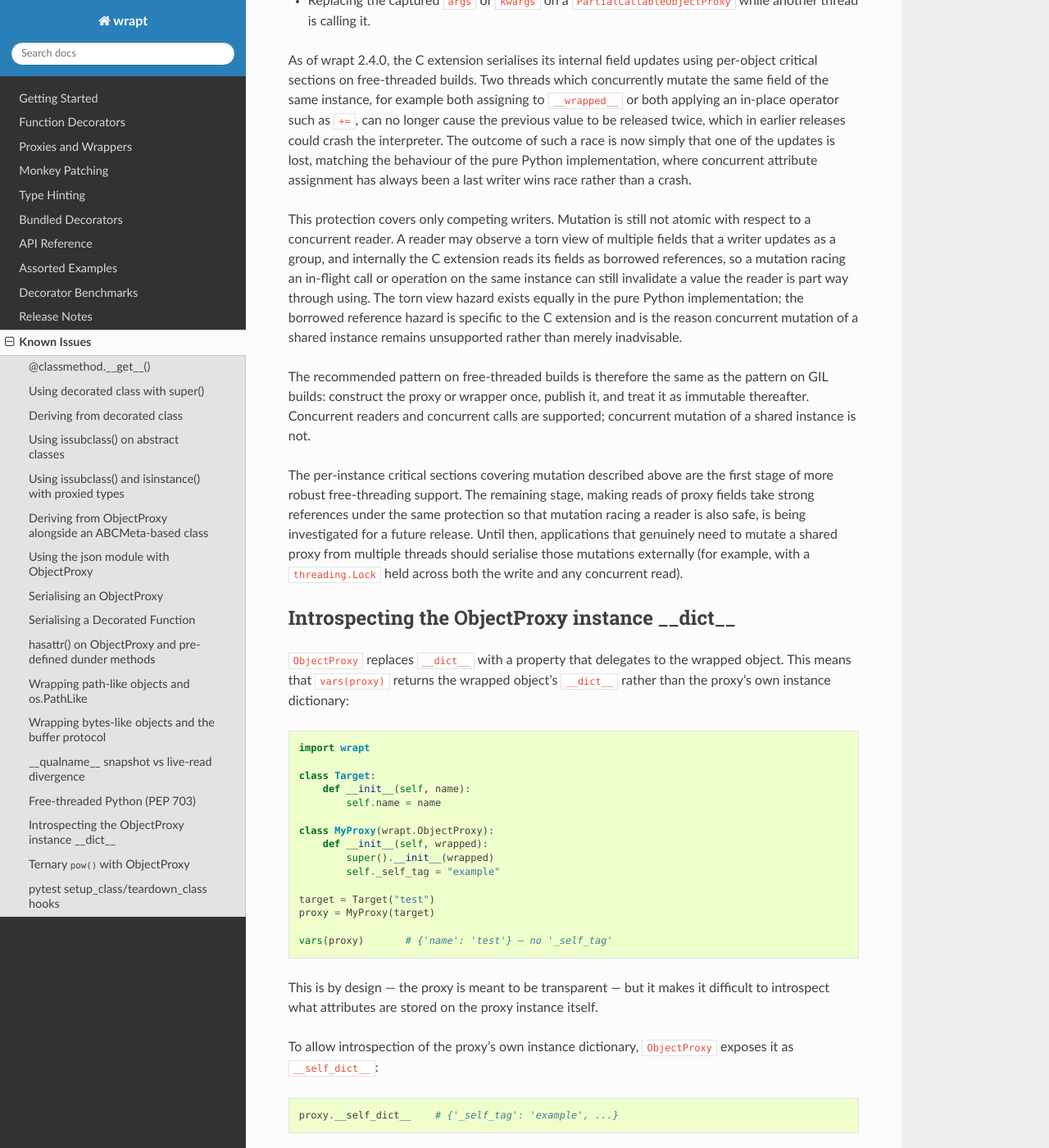
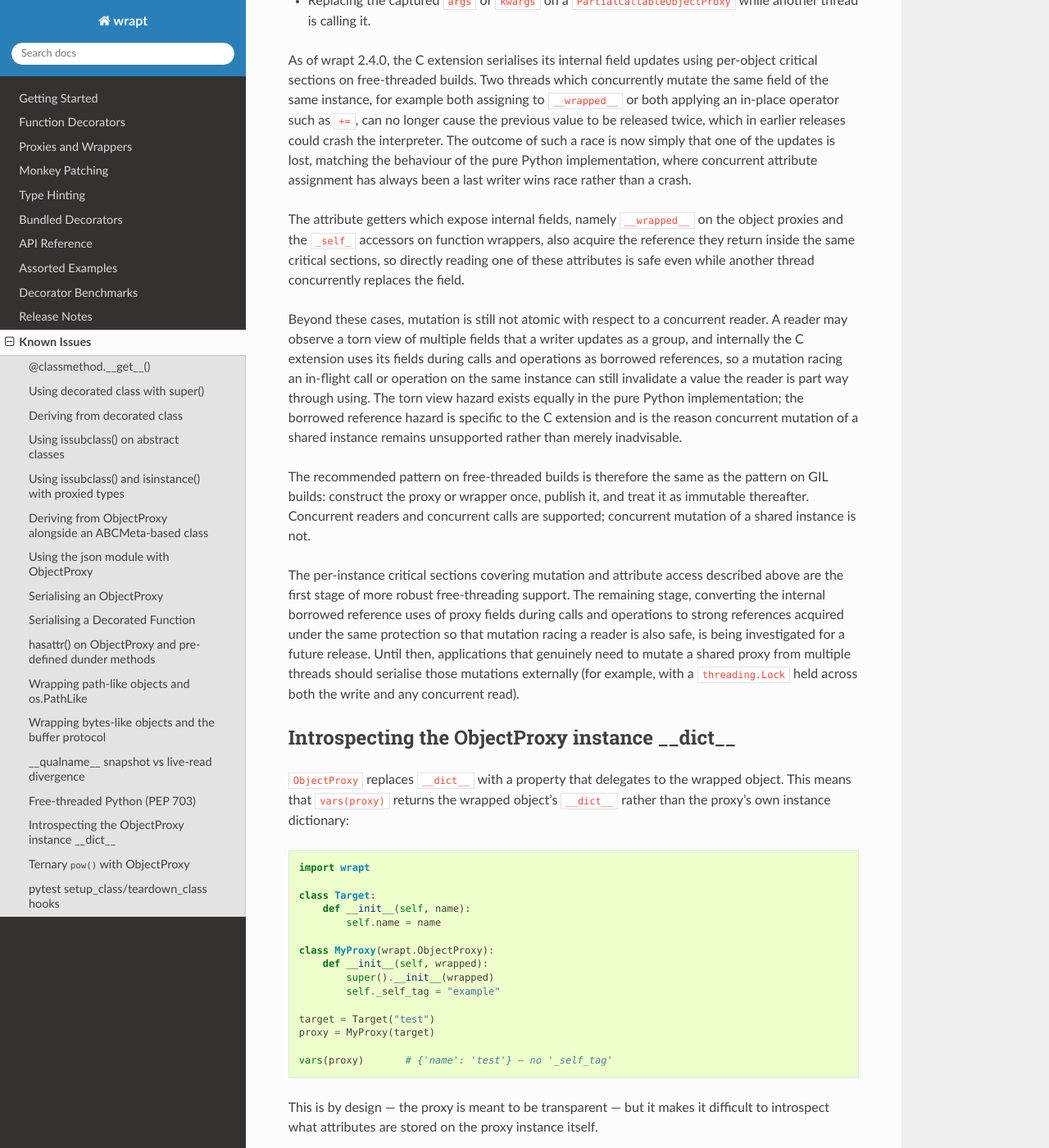
Before and after one commit to GrahamDumpleton/wrapt, a Sphinx documentation site: the page built from docs/issues.rst, in a window 1280 px wide and 1400 px high, scrolled down 16319 px. Shown: the whole window at 82% size. Built offline with Sphinx 7.4.7 and the Read the Docs theme 3.1.0, drawn with Linux system fonts in a browser that asks for light colours.

Commit message:
Update docs for atomic reference acquisition in field getters.
Extend the 2.4.0 change log entry and the free threading section of
the known issues document to note that the attribute getters exposing
internal fields now acquire the reference they return inside the same
per-object critical sections used to serialise mutation, so reading
attributes such as __wrapped__ is safe while another thread replaces
the field. Rescope the description of the remaining borrowed reference
hazard to the internal use of fields during calls and operations.

```diff
--- a/docs/issues.rst
+++ b/docs/issues.rst
@@ -879,16 +879,22 @@ one of the updates is lost, matching the behaviour of the pure Python
 implementation, where concurrent attribute assignment has always been
 a last writer wins race rather than a crash.
 
-This protection covers only competing writers. Mutation is still not
-atomic with respect to a concurrent reader. A reader may observe a
-torn view of multiple fields that a writer updates as a group, and
-internally the C extension reads its fields as borrowed references,
-so a mutation racing an in-flight call or operation on the same
-instance can still invalidate a value the reader is part way through
-using. The torn view hazard exists equally in the pure Python
-implementation; the borrowed reference hazard is specific to the C
-extension and is the reason concurrent mutation of a shared instance
-remains unsupported rather than merely inadvisable.
+The attribute getters which expose internal fields, namely
+``__wrapped__`` on the object proxies and the ``_self_`` accessors on
+function wrappers, also acquire the reference they return inside the
+same critical sections, so directly reading one of these attributes is
+safe even while another thread concurrently replaces the field.
+
+Beyond these cases, mutation is still not atomic with respect to a
+concurrent reader. A reader may observe a torn view of multiple fields
+that a writer updates as a group, and internally the C extension uses
+its fields during calls and operations as borrowed references, so a
+mutation racing an in-flight call or operation on the same instance
+can still invalidate a value the reader is part way through using.
+The torn view hazard exists equally in the pure Python implementation;
+the borrowed reference hazard is specific to the C extension and is
+the reason concurrent mutation of a shared instance remains
+unsupported rather than merely inadvisable.
 
 The recommended pattern on free-threaded builds is therefore the same
 as the pattern on GIL builds: construct the proxy or wrapper once,
@@ -896,11 +902,13 @@ publish it, and treat it as immutable thereafter. Concurrent readers
 and concurrent calls are supported; concurrent mutation of a shared
 instance is not.
 
-The per-instance critical sections covering mutation described above
-are the first stage of more robust free-threading support. The
-remaining stage, making reads of proxy fields take strong references
-under the same protection so that mutation racing a reader is also
-safe, is being investigated for a future release. Until then,
+The per-instance critical sections covering mutation and attribute
+access described above are the first stage of more robust
+free-threading support. The remaining stage, converting the internal
+borrowed reference uses of proxy fields during calls and operations to
+strong references acquired under the same protection so that mutation
+racing a reader is also safe, is being investigated for a future
+release. Until then,
 applications that genuinely need to mutate a shared proxy from
 multiple threads should serialise those mutations externally (for
 example, with a ``threading.Lock`` held across both the write and any
```
Also changed, not shown: docs/changes.rst (+14 -5 lines).
